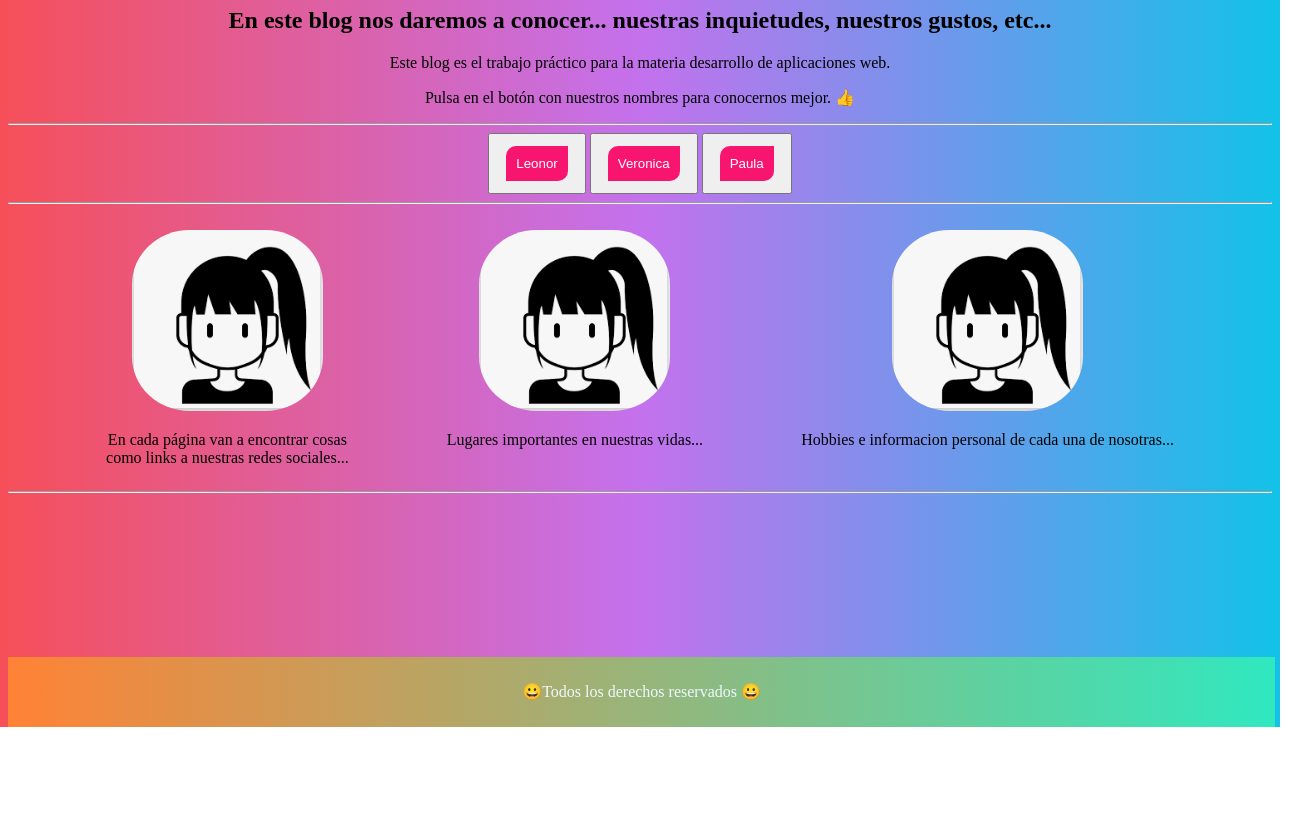
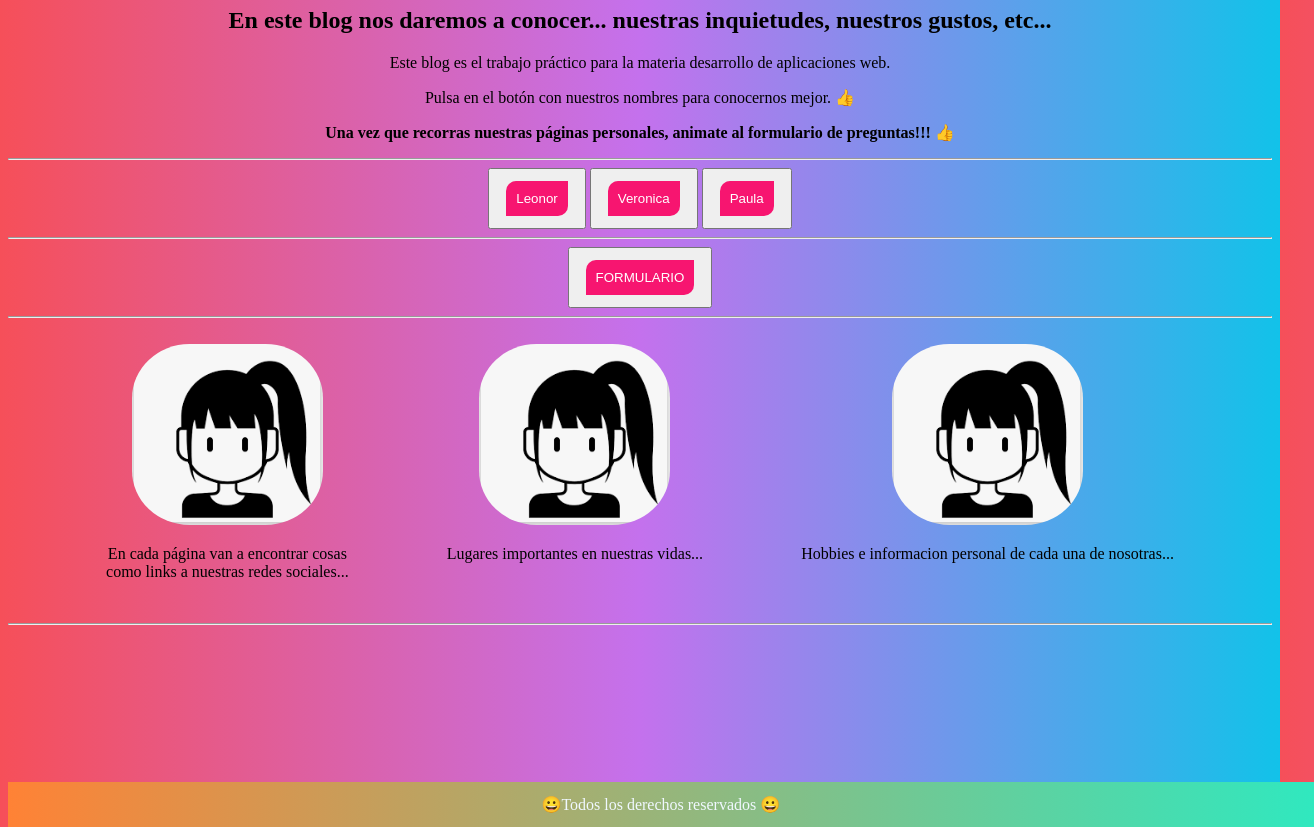
Before and after one commit to leonorperez/desarrollo_de_aplicaciones_web, a plain HTML site: page Pages/index.html in a window 1280 px wide. Shown: the part 73-900 px from the top of the page, 1314 px wide, since content can reach past the window. Before the commit the page ends 800 px from the top, so only its background shows below. Drawn offline with Linux system fonts and the light colour scheme.

Commit message:
Se agrega boton de formulario

```diff
--- a/Pages/index.html
+++ b/Pages/index.html
@@ -21,6 +21,9 @@
       <p>
         Pulsa en el botón con nuestros nombres para conocernos mejor. &#128077;
       </p>
+      <p>
+        <strong>Una vez que recorras nuestras páginas personales, animate al formulario de preguntas!!!</strong>  &#128077;
+      </p>
     </header>
     <hr />
 
@@ -34,11 +37,18 @@
       <button>
         <a href="../Pages/paula.html" target="_blank">Paula</a>
       </button>
+
+
+      <hr />
+      <button id="form">
+        <a href="../Pages/formulario.html" target="_blank">FORMULARIO</a>
+      </button>
     </nav>
+
 
     <hr />
   </br>
-    <section>
+    <section id="descripcion">
       <aside>
         <img src="../images/avatar.PNG" class="avatar" alt="" />
         <p>
@@ -67,6 +77,7 @@
 
       </article>
     </section>
+  </br>
 
     <hr />
     <footer>
--- a/Styles/styles.css
+++ b/Styles/styles.css
@@ -8,15 +8,16 @@ nav a{
     display: block;
 
 }
+
 footer{
     clear: both;
     color: aliceblue;
     text-decoration: none;
     text-align: center;
-    padding: 2%;
-    bottom:0;
+    padding: 1%;
+    bottom:-100px;
     position: absolute;
-    width: 95%;
+    width: 100%;
     background: #30E8BF;  /* fallback for old browsers */
     background: -webkit-linear-gradient(to right, #FF8235, #30E8BF);  /* Chrome 10-25, Safari 5.1-6 */
     background: linear-gradient(to right, #FF8235, #30E8BF); /* W3C, IE 10+/ Edge, Firefox 16+, Chrome 26+, Opera 12+, Safari 7+ */
@@ -29,6 +30,7 @@ button:hover{
     border: #f71570 solid;
 
 }
+
 body{
 background: #12c2e9;  /* fallback for old browsers */
 background: -webkit-linear-gradient(to right, #f64f59, #c471ed, #12c2e9);  /* Chrome 10-25, Safari 5.1-6 */
@@ -46,10 +48,7 @@ h1{
 }
 .avatar{
     border-radius: 30%;
-
-
 }
 .avatar:hover{
     border: black solid;
-
 }
```
